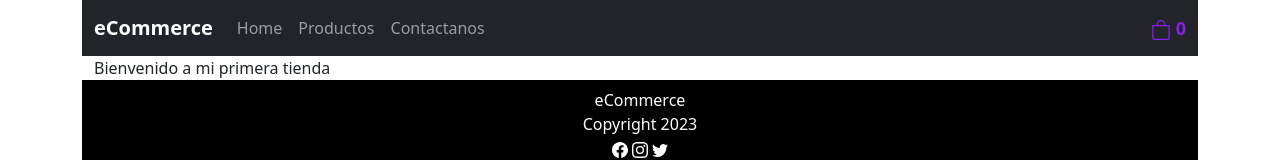
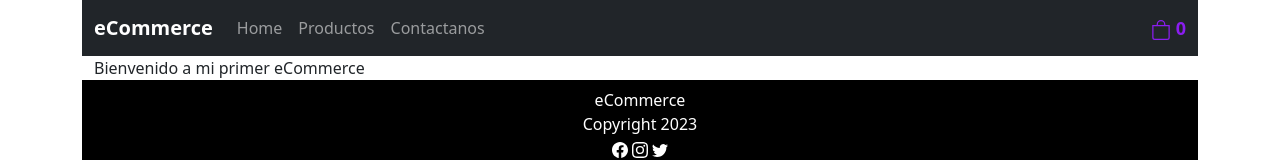
Before and after one commit to luisbattle/coderhouse_react, a React (Vite) app: page / in a window 1280 px wide. Shown: the top 160 px of the page. Built offline with nearby package versions, Linux system fonts and the light colour scheme.

Commit message:
se agrega parametro por props a itemListContainer

```diff
--- a/src/App.jsx
+++ b/src/App.jsx
@@ -7,7 +7,7 @@ function App() {
   return (
     <Container>
       <NavBar />
-      <ItemListContainer />
+      <ItemListContainer message="Bienvenido a mi primer eCommerce" />
       <Footer />
     </Container>
   )
--- a/src/components/ItemListContainer/ItemListContainer.jsx
+++ b/src/components/ItemListContainer/ItemListContainer.jsx
@@ -1,9 +1,10 @@
 import { Container } from 'react-bootstrap'
-export default function ItemListContainer() {
+export default function ItemListContainer(props) {
+    const message = props.message
     return (
         <div>
             <Container>
-                Bienvenido a mi primera tienda
+                {message}
             </Container>
         </div>
     )
```
